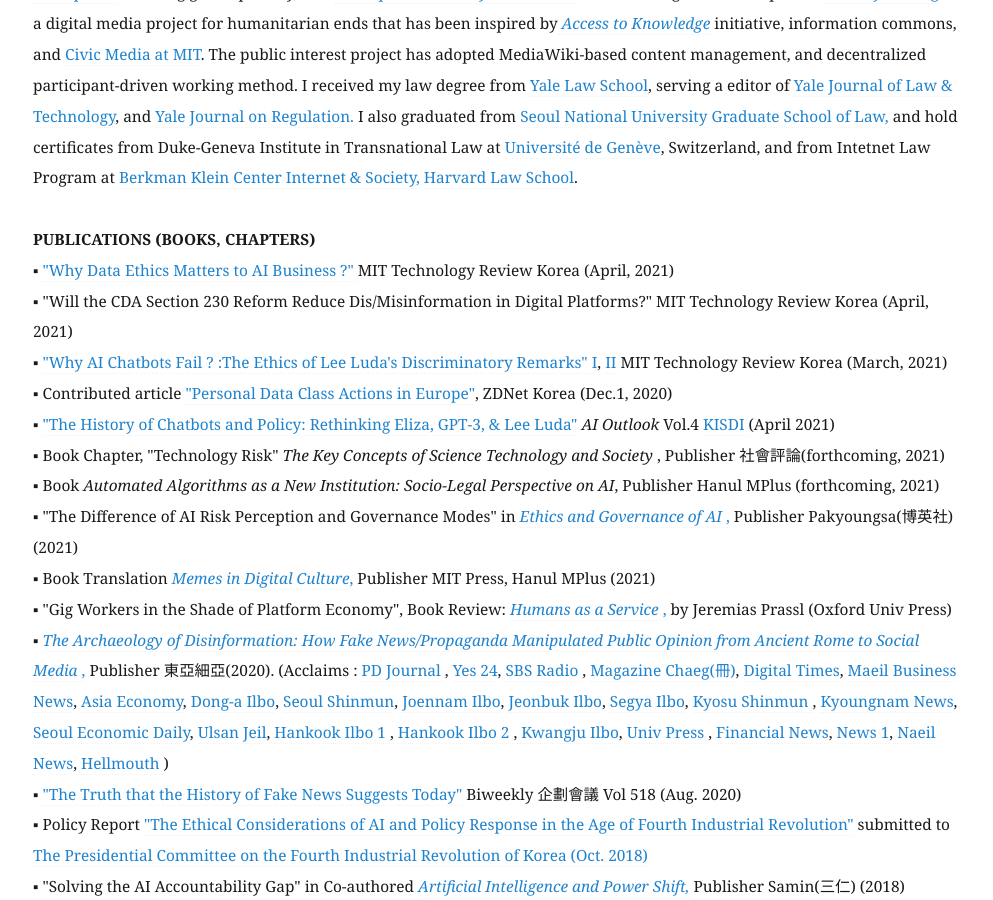
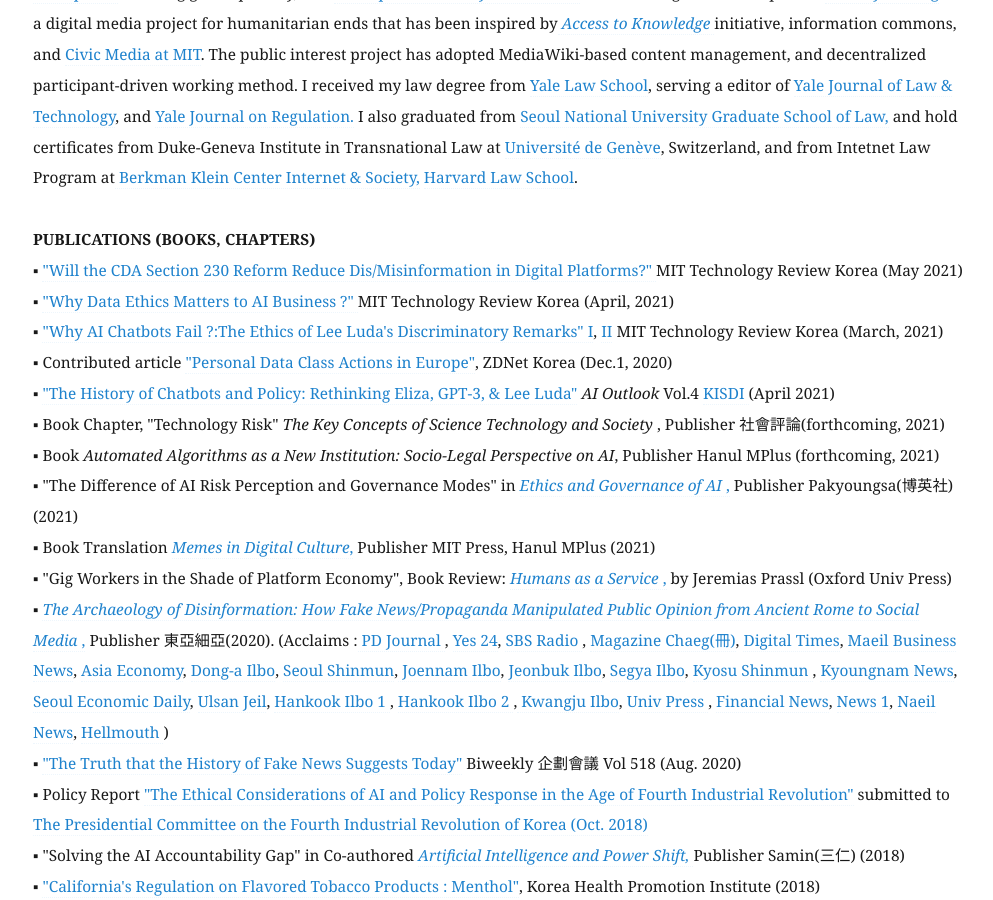
Before and after one commit to eunchangchoi/eunchangchoi.github.io, a Jekyll site: the page built from index.md, in a window 1280 px wide and 900 px high, scrolled down 1743 px. Shown: the whole window, without its empty margins (67-1060 px from the left). Built offline with Jekyll 4.4.1, drawn with Linux system fonts in a browser that asks for light colours.

Commit message:
Update index.md

```diff
--- a/index.md
+++ b/index.md
@@ -33,9 +33,9 @@
 <br>
 <br>
  <strong> PUBLICATIONS (BOOKS, CHAPTERS) </strong> <br>
+▪ <a href="https://www.technologyreview.kr/communicatioins-decency-act-misinformation/"> "Will the CDA Section 230 Reform Reduce Dis/Misinformation in Digital Platforms?" </a> MIT Technology Review Korea (May 2021)<br>
 ▪ <a href="https://www.technologyreview.kr/why-data-ethics-is-important-in-ai-business/"> "Why Data Ethics Matters to AI Business ?" </a> MIT Technology Review Korea (April, 2021)<br>
-▪ "Will the CDA Section 230 Reform Reduce Dis/Misinformation in Digital Platforms?" MIT Technology Review Korea (April, 2021)<br>
-▪ <a href="https://www.technologyreview.kr/why-ai-chatbots-fail-lee-luda-part-1/"> "Why AI Chatbots Fail ? :The Ethics of Lee Luda's Discriminatory Remarks" I</a>, <a href="https://www.technologyreview.kr/why-ai-chatbots-fail-lee-luda-part-2/"> II</a> MIT Technology Review Korea (March, 2021)<br>
+▪ <a href="https://www.technologyreview.kr/why-ai-chatbots-fail-lee-luda-part-1/"> "Why AI Chatbots Fail ?:The Ethics of Lee Luda's Discriminatory Remarks" I</a>, <a href="https://www.technologyreview.kr/why-ai-chatbots-fail-lee-luda-part-2/"> II</a> MIT Technology Review Korea (March, 2021)<br>
 ▪ Contributed article <a href="https://zdnet.co.kr/view/?no=20201201123601"> "Personal Data Class Actions in Europe"</a>, ZDNet Korea (Dec.1, 2020) <br>
 ▪  <a href="https://www.kisdi.re.kr/kisdi/fp/kr/publication/selectResearch.do?cmd=fpSelectResearch&sMenuType=3&controlNo=14928&langdiv=1"> "The History of Chatbots and Policy: Rethinking Eliza, GPT-3, & Lee Luda"</a> <i> AI Outlook </i> Vol.4 <a href="https://www.kisdi.re.kr/eng/index.do"> KISDI </a> (April 2021)<br>
 ▪  Book Chapter, "Technology Risk" <i> The Key Concepts of Science Technology and Society </i>, Publisher 社會評論(forthcoming, 2021) <br>
```
